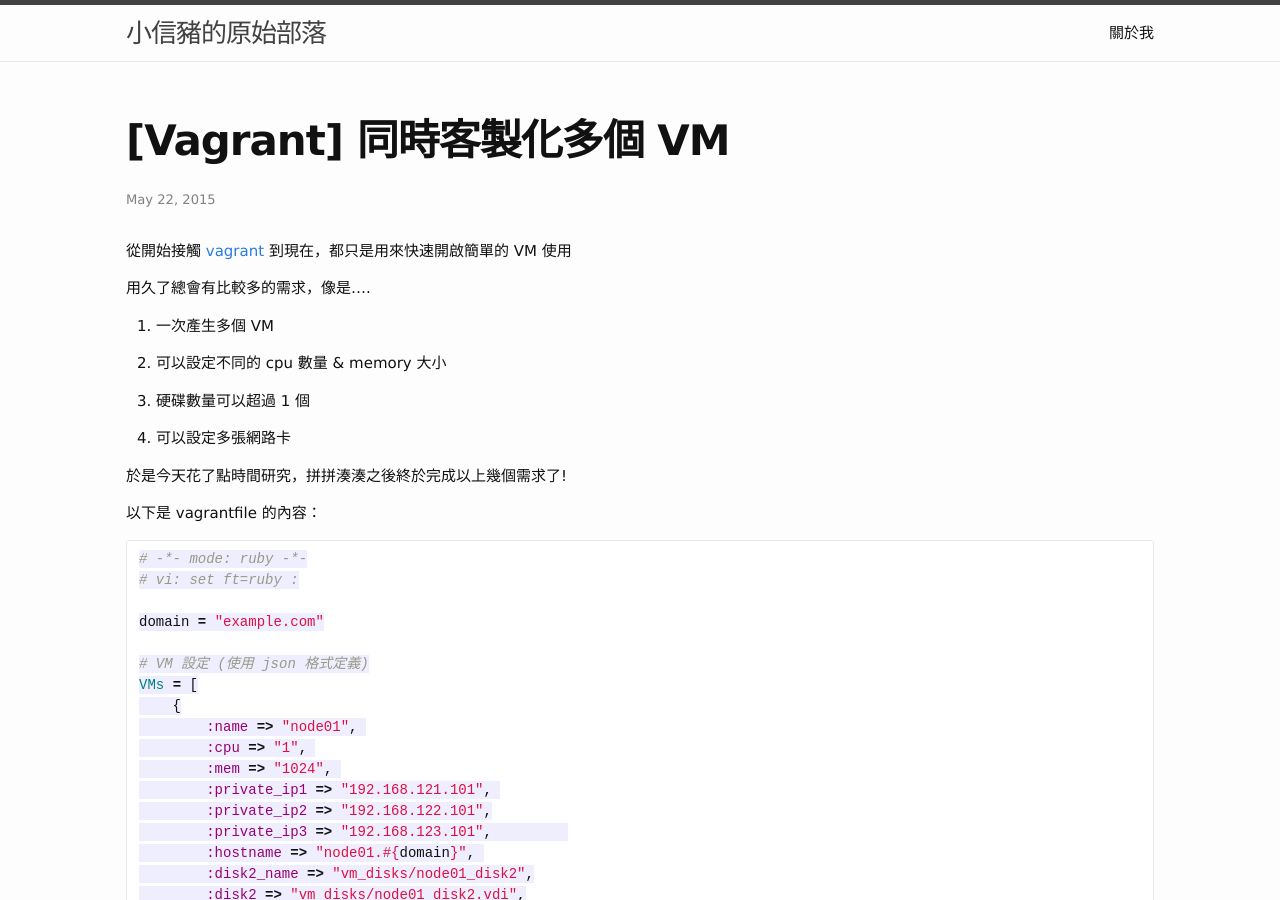
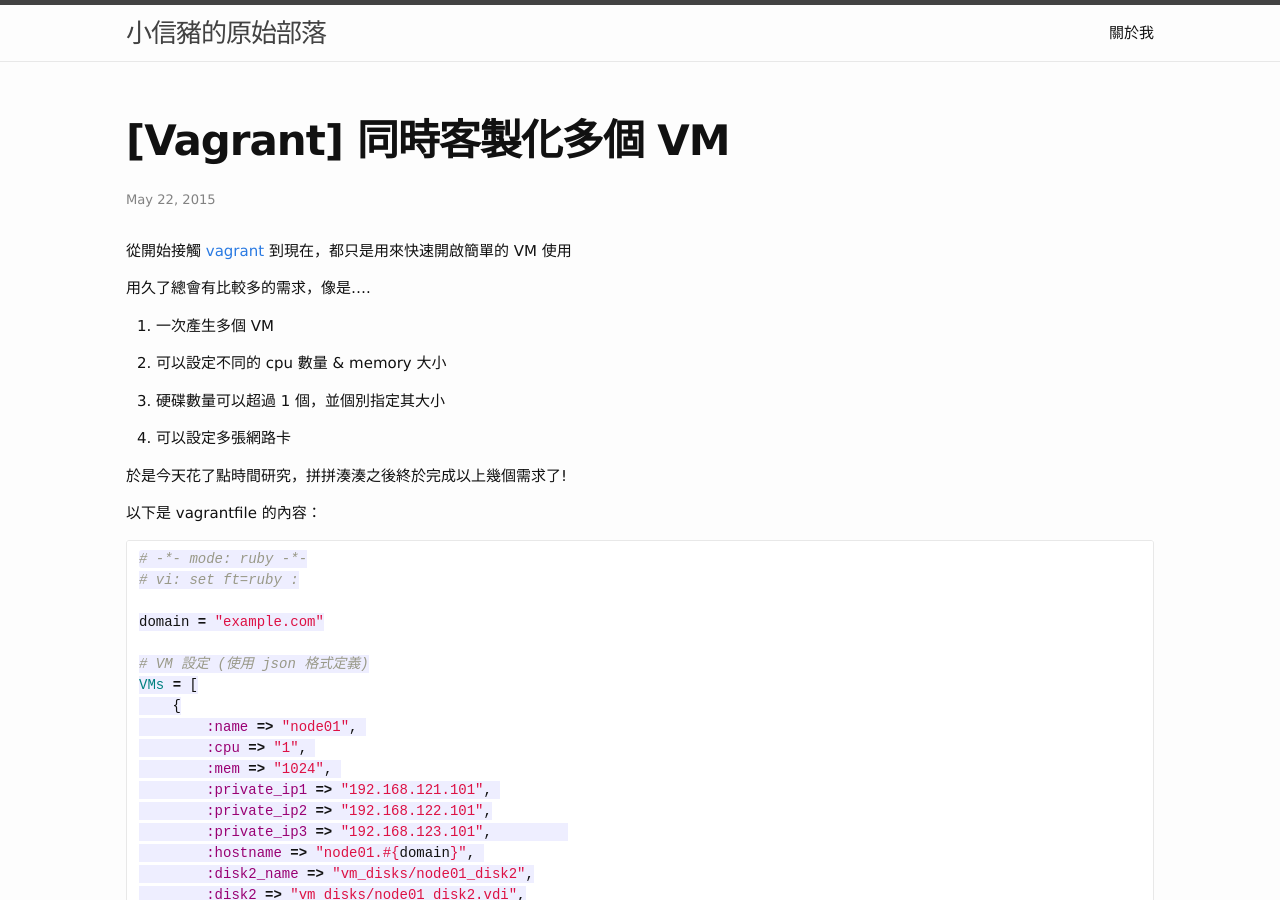
Before and after one commit to casper2048/godleon.github.io, a Jekyll site: the page built from _posts/2015-05-22-vagrant-customize-virtual-machines.md, in a window 1280 px wide and 900 px high. Built offline with Jekyll 4.4.1, drawn with Linux system fonts in a browser that asks for light colours; Markdown is read by kramdown in place of the engine named in the settings; comment, search, counter and statistics services are not loaded.

Commit message:
How to customize VMs in vagrant

```diff
--- a/_posts/2015-05-22-vagrant-customize-virtual-machines.md
+++ b/_posts/2015-05-22-vagrant-customize-virtual-machines.md
@@ -1,7 +1,7 @@
 ---
 layout: post
 title:  "[Vagrant] 同時客製化多個 VM"
-description: "介紹 Vagrant 如何使用單一個 Vagrantfile 啟動多台 VM(Introduce how to active multiple virtual machine with one Vagrantfile in Vagrant)"
+description: "介紹 Vagrant 如何客製化 VM，包含 VM 數量 / cpu 核心數 / memory 大小 / 硬碟數量&大小 / 網卡數量 ... 等等"
 date:   2015-05-22 19:55:00
 published: true
 comments: true
@@ -17,7 +17,7 @@
 
 2. 可以設定不同的 cpu 數量 & memory 大小
 
-3. 硬碟數量可以超過 1 個
+3. 硬碟數量可以超過 1 個，並個別指定其大小
 
 4. 可以設定多張網路卡
 
```
